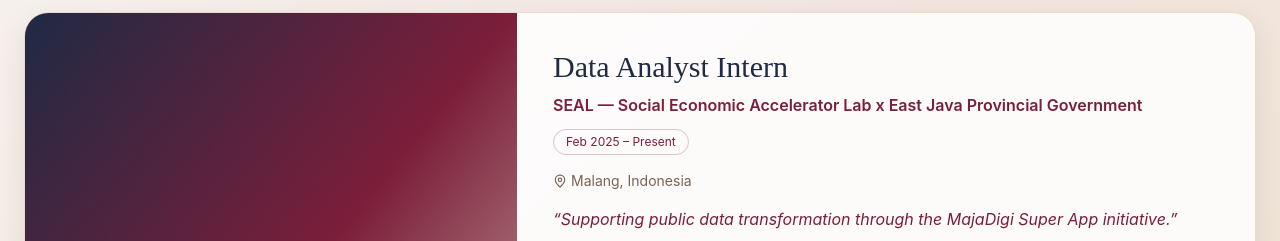
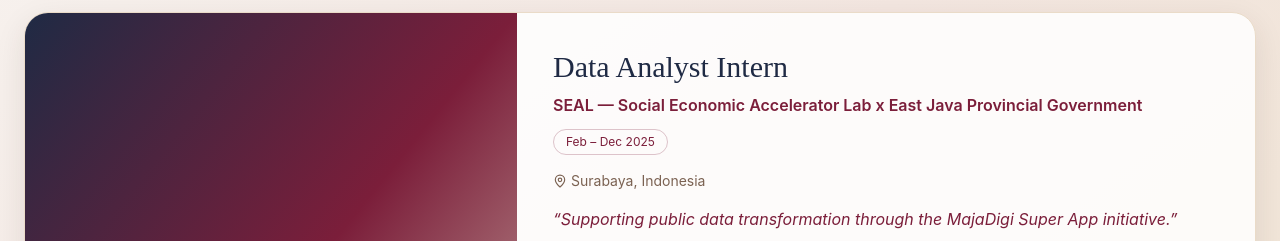
Before and after one commit to Dianayuww/college, a React (Vite) app: page / in a window 1280 px wide. Shown: the part 5680-5921 px from the top of the page. Built offline with nearby package versions, Linux system fonts and the light colour scheme.

Commit message:
Update internship location and period details

```diff
--- a/src/App.jsx
+++ b/src/App.jsx
@@ -139,8 +139,8 @@
   id: 1,
   title: 'Data Analyst Intern',
   company: 'SEAL — Social Economic Accelerator Lab x East Java Provincial Government',
-  location: 'Malang, Indonesia',
-  period: 'Feb 2025 – Present',
+  location: 'Surabaya, Indonesia',
+  period: 'Feb – Dec 2025',
   vibe: 'Supporting public data transformation through the MajaDigi Super App initiative.',
   description:
     'Contributed to the 99 Days Acceleration Program initiated by the Governor of East Java through the MajaDigi Super App project. Responsible for sourcing and preparing public datasets from Open Data Jatim, Satu Data Jatim, and national data portals to support executive and public dashboards across multiple government sectors. Assisted data scientists in data cleaning and preprocessing workflows for digital public service analytics.',
```
